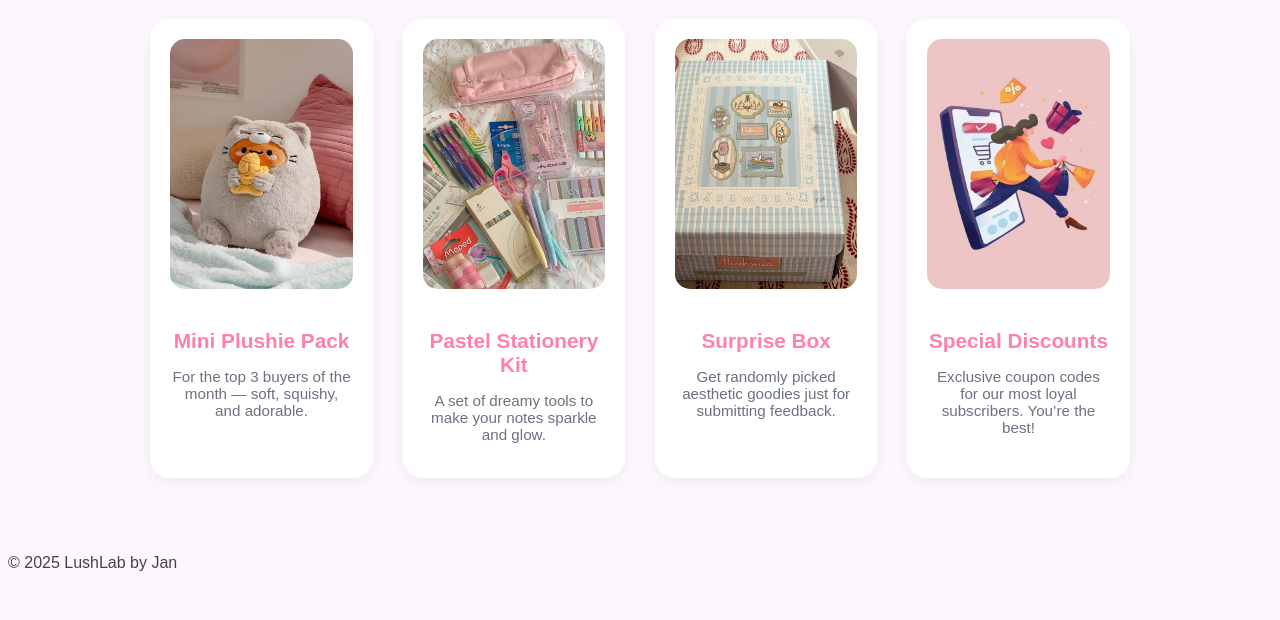
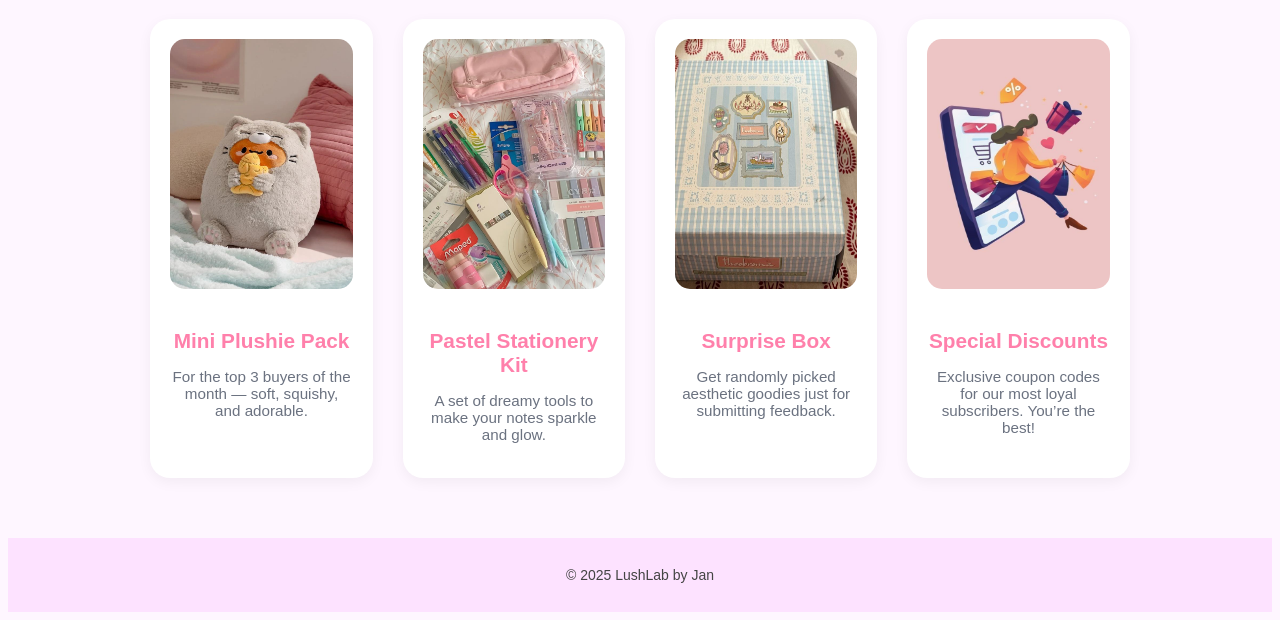
Before and after one commit to janzppw/LushLabJan, a plain HTML site: page prizes.html in a window 1280 px wide. Shown: the part 264-884 px from the top of the page. Before the commit the page ends 852 px from the top, so only its background shows below. Drawn offline with Linux system fonts and the light colour scheme.

Commit message:
Update prizes.html

```diff
--- a/prizes.html
+++ b/prizes.html
@@ -89,6 +89,12 @@ nav a:hover {
   font-size: 0.95rem;
   color: #6b7280;
 }
+footer{
+   background: #fde2ff;
+    text-align: center;
+    padding: 15px;
+    font-size: 14px;
+}
 @media (max-width: 768px) {
   .prize-grid {
     grid-template-columns: 1fr;
```
